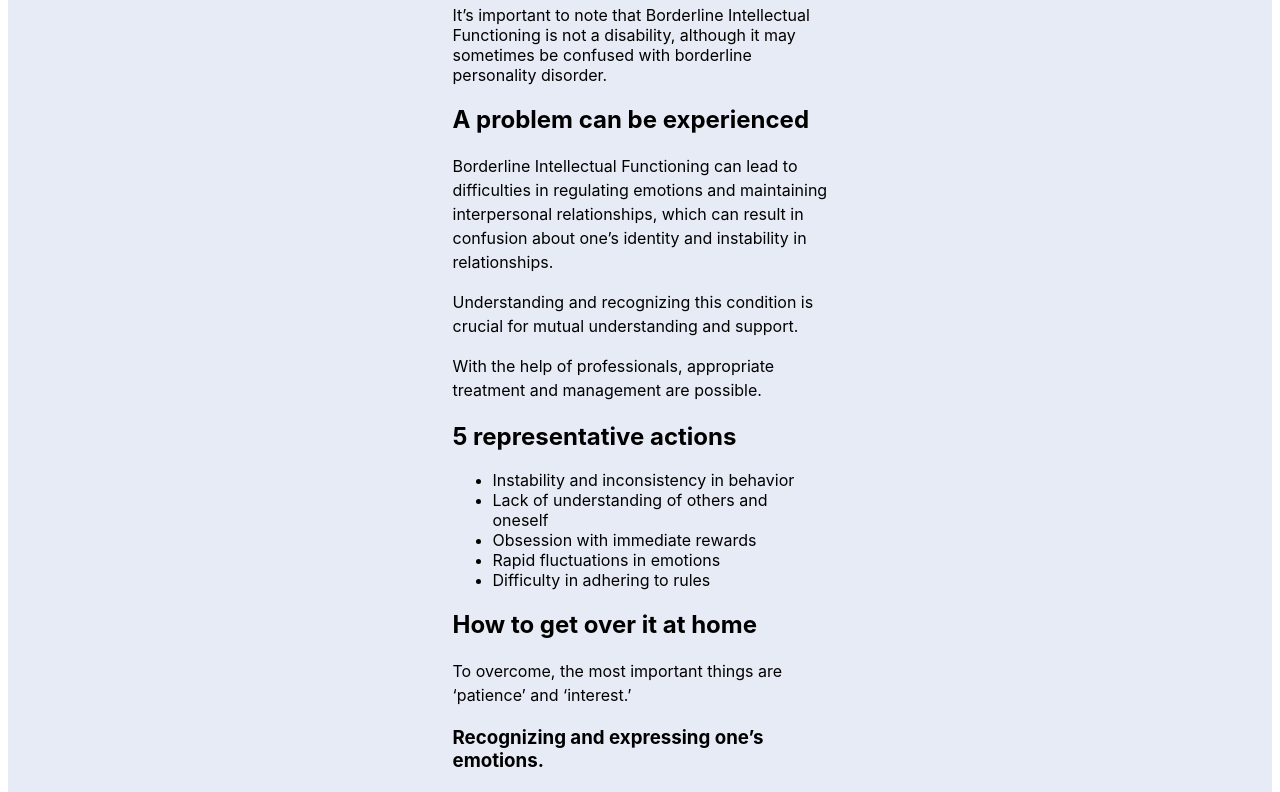
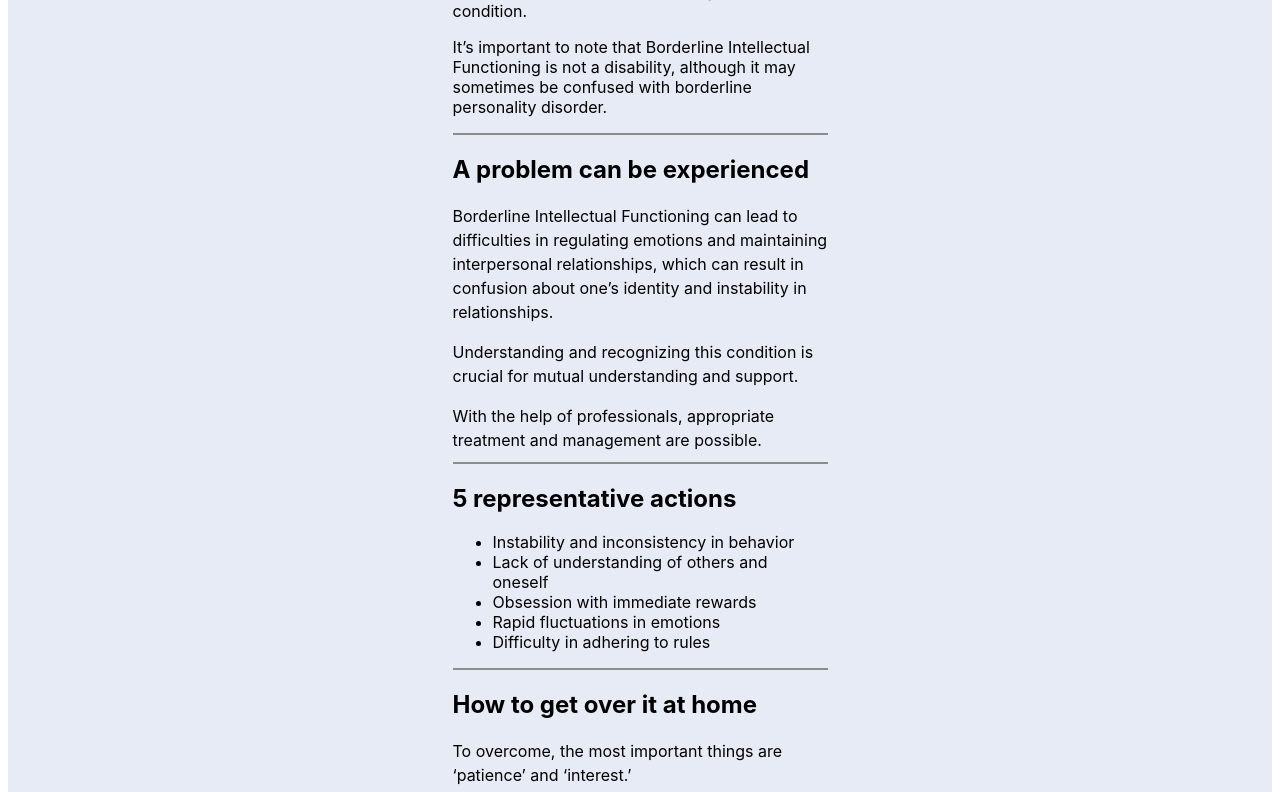
Before and after one commit to GDSC-DGU/2024-SolutionChallenge-IFU, an Angular app in the folder IFU-Web/: page / in a window 1280 px wide. Shown: the part 440-1232 px from the top of the page. Built offline with nearby package versions, Linux system fonts and the light colour scheme.

Commit message:
[Design] bif 설명 웹 페이지 여백, 줄 개행, 구분선 조정

```diff
--- a/IFU-Web/src/app/app.component.html
+++ b/IFU-Web/src/app/app.component.html
@@ -3,7 +3,7 @@
     <div class="bif-page-container">
       <div class="bif-header">
         <h1>Borderline Intellectual Functioning</h1>
-        <img src="../assets/images/bif_graph.svg" alt="설명" />
+        <img src="../assets/images/bif_graph.svg" alt="bif인구비율이미지" />
       </div>
       <div class="bif-content">
         <p>
@@ -20,6 +20,7 @@
           personality disorder.
         </p>
       </div>
+      <hr />
       <div class="bif-section">
         <h2>A problem can be experienced</h2>
         <p>
@@ -37,6 +38,7 @@
           are possible.
         </p>
       </div>
+      <hr />
       <div class="bif-section">
         <h2>5 representative actions</h2>
         <ul>
@@ -47,20 +49,21 @@
           <li>Difficulty in adhering to rules</li>
         </ul>
       </div>
+      <hr />
       <div class="bif-section">
         <h2>How to get over it at home</h2>
         <p>
           To overcome, the most important things are ‘patience’ and ‘interest.’
         </p>
-        <div class="bif-emotions">
-          <h3>Recognizing and expressing one’s emotions.</h3>
+        <div class="bif-sub-section">
+          <h3>Recognizing and expressing<br />one’s emotions.</h3>
           <ul>
             <li>Writing emotional diaries</li>
             <li>Playing emotion recognition games</li>
             <li>Drawing emotions</li>
           </ul>
         </div>
-        <div class="bif-experiences">
+        <div class="bif-sub-section">
           <h3>Building self-directed experiences.</h3>
           <ul>
             <li>Providing choices</li>
--- a/IFU-Web/src/app/app.component.scss
+++ b/IFU-Web/src/app/app.component.scss
@@ -48,6 +48,7 @@ h1 {
   font-family: "Inter Tight", -apple-system, BlinkMacSystemFont, "Segoe UI",
     Roboto, Helvetica, Arial, sans-serif, "Apple Color Emoji", "Segoe UI Emoji",
     "Segoe UI Symbol";
+  text-align: center;
 }
 
 // Base styles
@@ -62,7 +63,7 @@ body {
   justify-content: center;
   align-items: center;
 
-  h1 {
+  h2 {
     text-align: center;
   }
 
@@ -92,6 +93,13 @@ body {
   }
 }
 
+.bif-sub-section {
+  h3 {
+    width: 100%;
+    text-align: center;
+  }
+}
+
 main {
   width: 100%;
   min-height: 100%;
@@ -116,6 +124,7 @@ main {
   width: 100%;
   max-width: 375px;
   margin-bottom: 3rem;
+  margin-top: 2rem;
   background-color: #e7ebf5;
 }
 
@@ -138,3 +147,9 @@ main {
     margin-block: 1.5rem;
   }
 }
+
+hr {
+  border: none;
+  border-top: 2px solid #8c8c8c;
+  margin: 10px 0;
+}
```
